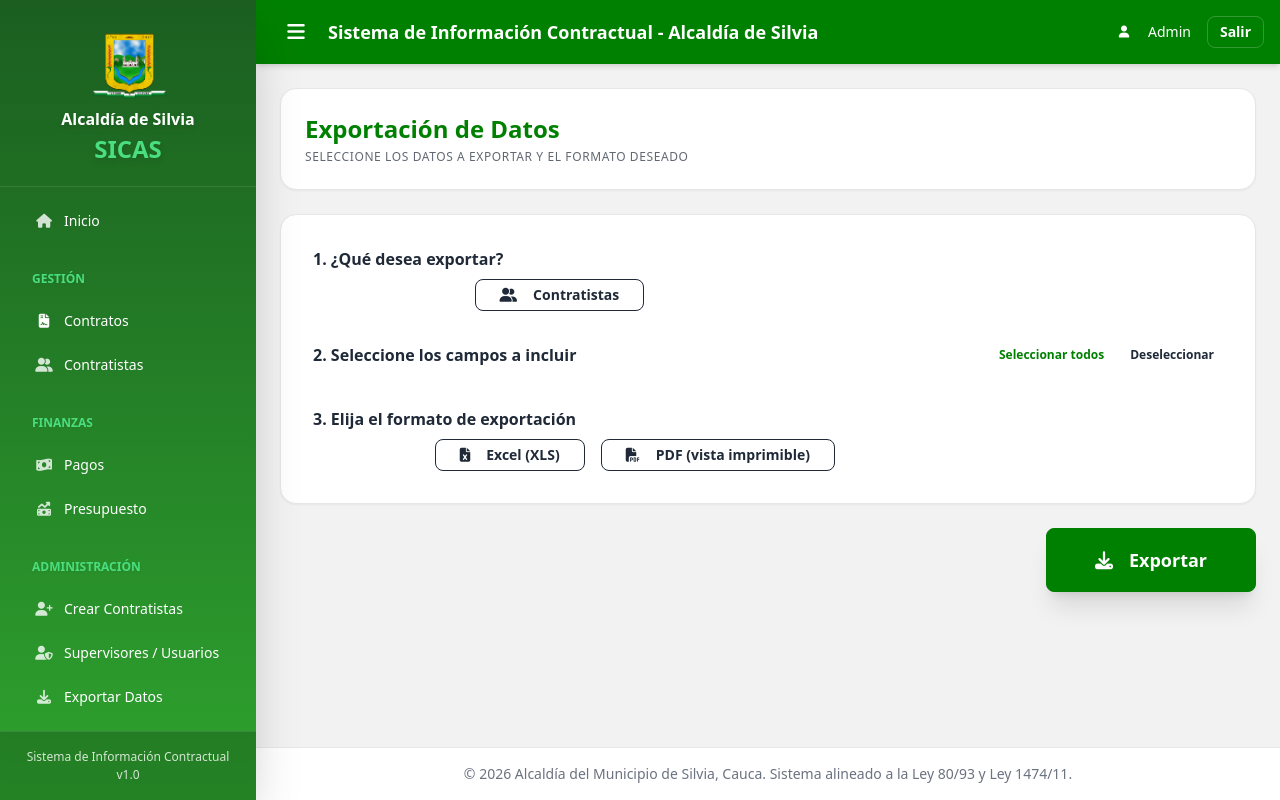
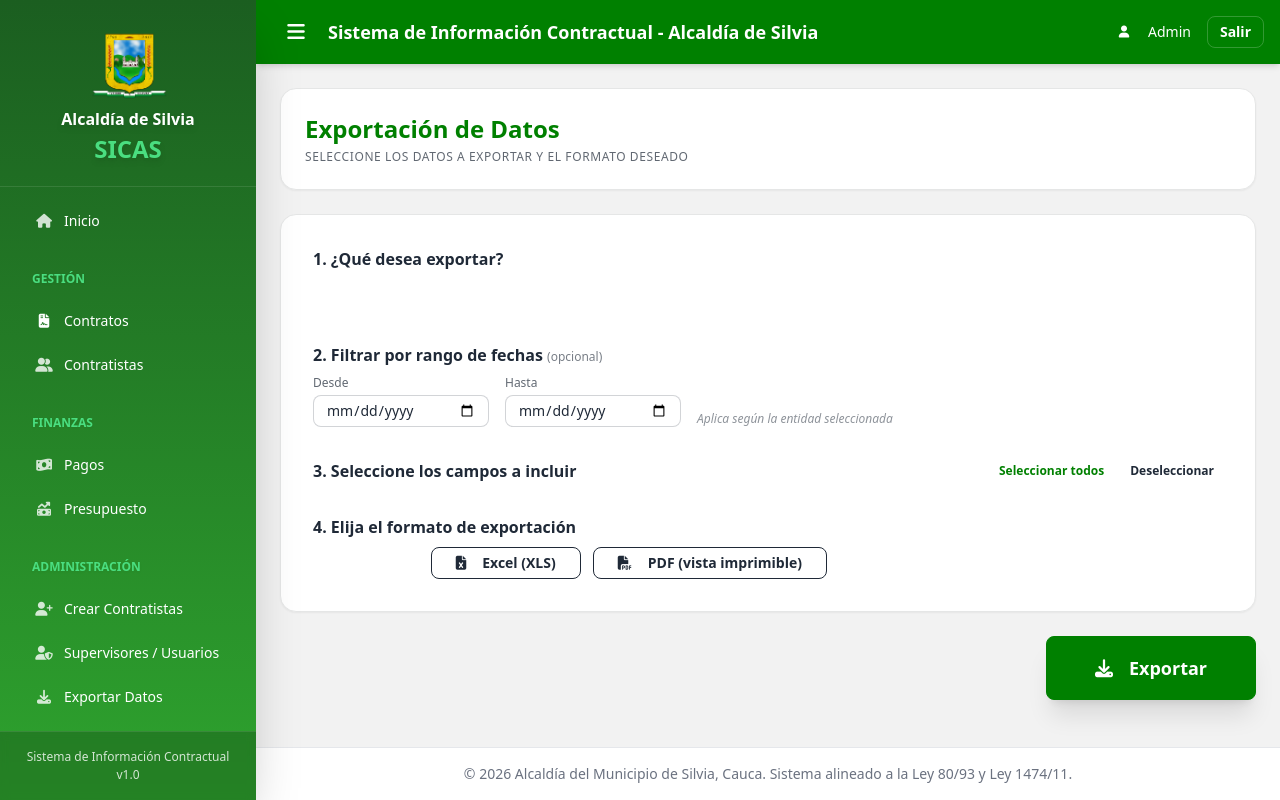
Before and after one commit to rolandoburbano-create/SICAS, a PHP site: the page made by views/exportar/index.php in a window 1280 px wide. Run offline with PHP 8.4, Linux system fonts and the light colour scheme; a user stored in the database is signed in; the template is opened without the code that fills it: most values are stand-ins (such as "Sample title", 1, 10 or a date in 2020); data that the repository does not hold is empty; some libraries are stand-ins or nearby versions.

Commit message:
feat: exportar entidades adicionales (pagos, usuarios, rubros), filtro por rango de fechas, botones con color visible

```diff
--- a/views/exportar/index.php
+++ b/views/exportar/index.php
@@ -13,68 +13,71 @@
                 <!-- Entidad -->
                 <div>
                     <label class="label-text font-bold text-base">1. ¿Qué desea exportar?</label>
-                    <div class="flex gap-4 mt-2">
-                        <label class="btn btn-outline btn-sm px-6 cursor-pointer has-[:checked]:btn-primary has-[:checked]:text-white" id="lbl_contratos">
-                            <input type="radio" name="entidad" value="contratos" checked class="hidden" onchange="toggleCampos()">
-                            <i class="fa-solid fa-file-contract mr-2"></i> Contratos
-                        </label>
-                        <label class="btn btn-outline btn-sm px-6 cursor-pointer has-[:checked]:btn-primary has-[:checked]:text-white" id="lbl_contratistas">
-                            <input type="radio" name="entidad" value="contratistas" class="hidden" onchange="toggleCampos()">
-                            <i class="fa-solid fa-user-group mr-2"></i> Contratistas
-                        </label>
+                    <div class="flex flex-wrap gap-3 mt-2" id="entidad-group">
+                        <?php $first = true; foreach ($entityInfo as $key => $info): ?>
+                        <button type="button" class="btn btn-outline btn-sm px-5 entidad-btn <?= $first ? 'btn-primary text-white' : '' ?>" data-value="<?= $key ?>">
+                            <i class="fa-solid <?= $info['icon'] ?> mr-2"></i> <?= $info['label'] ?>
+                        </button>
+                        <input type="radio" name="entidad" value="<?= $key ?>" <?= $first ? 'checked' : '' ?> class="hidden entidad-radio">
+                        <?php $first = false; endforeach; ?>
+                    </div>
+                </div>
+
+                <!-- Rango de fechas -->
+                <div>
+                    <label class="label-text font-bold text-base">2. Filtrar por rango de fechas <span class="text-xs opacity-60 font-normal">(opcional)</span></label>
+                    <div class="flex flex-wrap gap-4 mt-2 items-end">
+                        <div class="form-control">
+                            <label class="label-text text-xs opacity-70 mb-1">Desde</label>
+                            <input type="date" name="fecha_desde" class="input input-bordered input-sm w-44">
+                        </div>
+                        <div class="form-control">
+                            <label class="label-text text-xs opacity-70 mb-1">Hasta</label>
+                            <input type="date" name="fecha_hasta" class="input input-bordered input-sm w-44">
+                        </div>
+                        <span class="text-xs opacity-50 italic">Aplica según la entidad seleccionada</span>
                     </div>
                 </div>
 
                 <!-- Campos -->
                 <div>
                     <div class="flex items-center justify-between">
-                        <label class="label-text font-bold text-base">2. Seleccione los campos a incluir</label>
+                        <label class="label-text font-bold text-base">3. Seleccione los campos a incluir</label>
                         <div class="flex gap-2">
-                            <button type="button" class="btn btn-ghost btn-xs text-primary" onclick="seleccionarTodos(true)">Seleccionar todos</button>
-                            <button type="button" class="btn btn-ghost btn-xs" onclick="seleccionarTodos(false)">Deseleccionar</button>
+                            <button type="button" class="btn btn-ghost btn-xs text-primary font-bold" onclick="seleccionarTodos(true)">Seleccionar todos</button>
+                            <button type="button" class="btn btn-ghost btn-xs font-bold" onclick="seleccionarTodos(false)">Deseleccionar</button>
                         </div>
                     </div>
-                    <div id="campos_contratos" class="grid grid-cols-2 md:grid-cols-3 lg:grid-cols-4 gap-2 mt-2">
-                        <?php
-                        $labels = (new ExportarController())->fieldLabels;
-                        $defaults = (new ExportarController())->defaultFields;
-                        foreach ($labels['contratos'] as $key => $label):
-                            $checked = in_array($key, $defaults['contratos']) ? 'checked' : '';
+                    <?php foreach ($fieldLabels as $entity => $fields): ?>
+                    <div id="campos_<?= $entity ?>" class="grid grid-cols-2 md:grid-cols-3 lg:grid-cols-4 gap-2 mt-2 <?= $entity !== 'contratos' ? 'hidden' : '' ?>">
+                        <?php foreach ($fields as $key => $label):
+                            $checked = in_array($key, $defaultFields[$entity]) ? 'checked' : '';
                         ?>
                         <label class="flex items-center gap-2 p-2 rounded hover:bg-base-200 cursor-pointer text-sm">
-                            <input type="checkbox" name="campos[]" value="<?= $key ?>" <?= $checked ?> class="checkbox checkbox-primary checkbox-xs campo-chk" data-entidad="contratos">
+                            <input type="checkbox" name="campos[]" value="<?= $key ?>" <?= $checked ?> class="checkbox checkbox-primary checkbox-xs campo-chk" data-entidad="<?= $entity ?>">
                             <?= htmlspecialchars($label) ?>
                         </label>
                         <?php endforeach; ?>
                     </div>
-                    <div id="campos_contratistas" class="grid grid-cols-2 md:grid-cols-3 lg:grid-cols-4 gap-2 mt-2 hidden">
-                        <?php foreach ($labels['contratistas'] as $key => $label):
-                            $checked = in_array($key, $defaults['contratistas']) ? 'checked' : '';
-                        ?>
-                        <label class="flex items-center gap-2 p-2 rounded hover:bg-base-200 cursor-pointer text-sm">
-                            <input type="checkbox" name="campos[]" value="<?= $key ?>" <?= $checked ?> class="checkbox checkbox-primary checkbox-xs campo-chk" data-entidad="contratistas">
-                            <?= htmlspecialchars($label) ?>
-                        </label>
-                        <?php endforeach; ?>
-                    </div>
+                    <?php endforeach; ?>
                 </div>
 
                 <!-- Formato -->
                 <div>
-                    <label class="label-text font-bold text-base">3. Elija el formato de exportación</label>
-                    <div class="flex flex-wrap gap-4 mt-2">
-                        <label class="btn btn-outline btn-sm px-6 cursor-pointer has-[:checked]:btn-primary has-[:checked]:text-white">
-                            <input type="radio" name="formato" value="csv" checked class="hidden">
+                    <label class="label-text font-bold text-base">4. Elija el formato de exportación</label>
+                    <div class="flex flex-wrap gap-3 mt-2" id="formato-group">
+                        <button type="button" class="btn btn-outline btn-sm px-6 formato-btn btn-primary text-white" data-value="csv">
                             <i class="fa-solid fa-file-csv mr-2"></i> CSV
-                        </label>
-                        <label class="btn btn-outline btn-sm px-6 cursor-pointer has-[:checked]:btn-primary has-[:checked]:text-white">
-                            <input type="radio" name="formato" value="xls" class="hidden">
+                        </button>
+                        <input type="radio" name="formato" value="csv" checked class="hidden formato-radio">
+                        <button type="button" class="btn btn-outline btn-sm px-6 formato-btn" data-value="xls">
                             <i class="fa-solid fa-file-excel mr-2"></i> Excel (XLS)
-                        </label>
-                        <label class="btn btn-outline btn-sm px-6 cursor-pointer has-[:checked]:btn-primary has-[:checked]:text-white">
-                            <input type="radio" name="formato" value="pdf" class="hidden">
+                        </button>
+                        <input type="radio" name="formato" value="xls" class="hidden formato-radio">
+                        <button type="button" class="btn btn-outline btn-sm px-6 formato-btn" data-value="pdf">
                             <i class="fa-solid fa-file-pdf mr-2"></i> PDF (vista imprimible)
-                        </label>
+                        </button>
+                        <input type="radio" name="formato" value="pdf" class="hidden formato-radio">
                     </div>
                 </div>
 
@@ -90,14 +93,43 @@
 </div>
 
 <script>
-function toggleCampos() {
-    var esContratos = document.querySelector('input[name="entidad"]:checked').value === 'contratos';
-    document.getElementById('campos_contratos').classList.toggle('hidden', !esContratos);
-    document.getElementById('campos_contratistas').classList.toggle('hidden', esContratos);
+document.addEventListener('DOMContentLoaded', function() {
+    // Entity buttons
+    document.querySelectorAll('.entidad-btn').forEach(function(btn) {
+        btn.addEventListener('click', function() {
+            var val = this.getAttribute('data-value');
+            document.querySelectorAll('.entidad-btn').forEach(function(b) {
+                b.classList.remove('btn-primary', 'text-white');
+            });
+            this.classList.add('btn-primary', 'text-white');
+            document.querySelector('.entidad-radio[value="' + val + '"]').checked = true;
+            toggleCampos(val);
+        });
+    });
+
+    // Format buttons
+    document.querySelectorAll('.formato-btn').forEach(function(btn) {
+        btn.addEventListener('click', function() {
+            var val = this.getAttribute('data-value');
+            document.querySelectorAll('.formato-btn').forEach(function(b) {
+                b.classList.remove('btn-primary', 'text-white');
+            });
+            this.classList.add('btn-primary', 'text-white');
+            document.querySelector('.formato-radio[value="' + val + '"]').checked = true;
+        });
+    });
+});
+
+function toggleCampos(entidad) {
+    document.querySelectorAll('[id^="campos_"]').forEach(function(el) {
+        el.classList.add('hidden');
+    });
+    var target = document.getElementById('campos_' + entidad);
+    if (target) target.classList.remove('hidden');
 }
 
 function seleccionarTodos(seleccionar) {
-    var entidad = document.querySelector('input[name="entidad"]:checked').value;
+    var entidad = document.querySelector('.entidad-radio:checked').value;
     document.querySelectorAll('.campo-chk[data-entidad="' + entidad + '"]').forEach(function(cb) {
         cb.checked = seleccionar;
     });
@@ -105,6 +137,6 @@
 </script>
 
 <style>
-.has-\[\:checked\]\:btn-primary:has(input:checked) { --tw-bg-opacity: 1; background-color: var(--p); color: white; }
-.has-\[\:checked\]\:text-white:has(input:checked) { color: white; }
+.btn-outline.btn-primary { border-color: var(--p); color: var(--p); background: transparent; }
+.btn-outline.btn-primary.text-white { background: var(--p); color: white; border-color: var(--p); }
 </style>
```
Also changed, not shown: controllers/ExportarController.php (+112 -41 lines).
